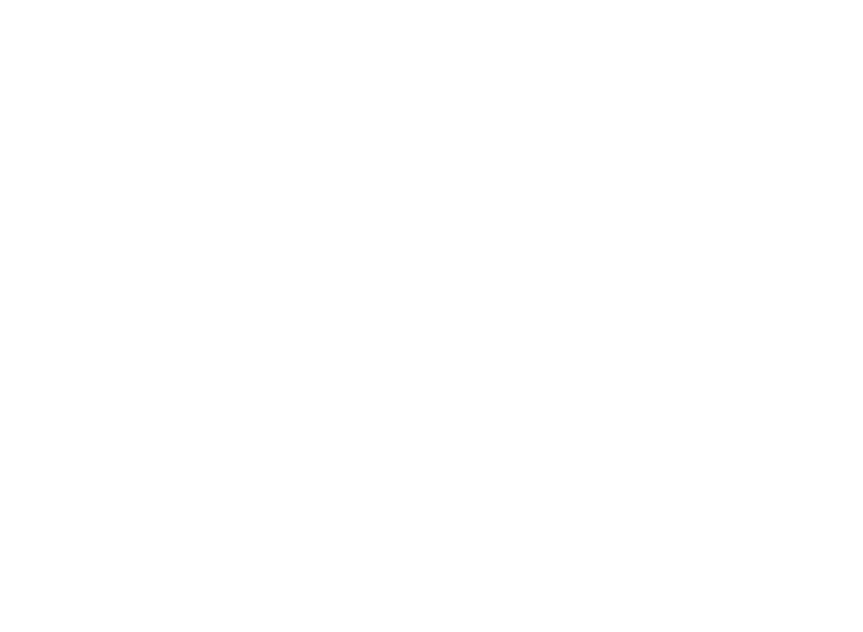
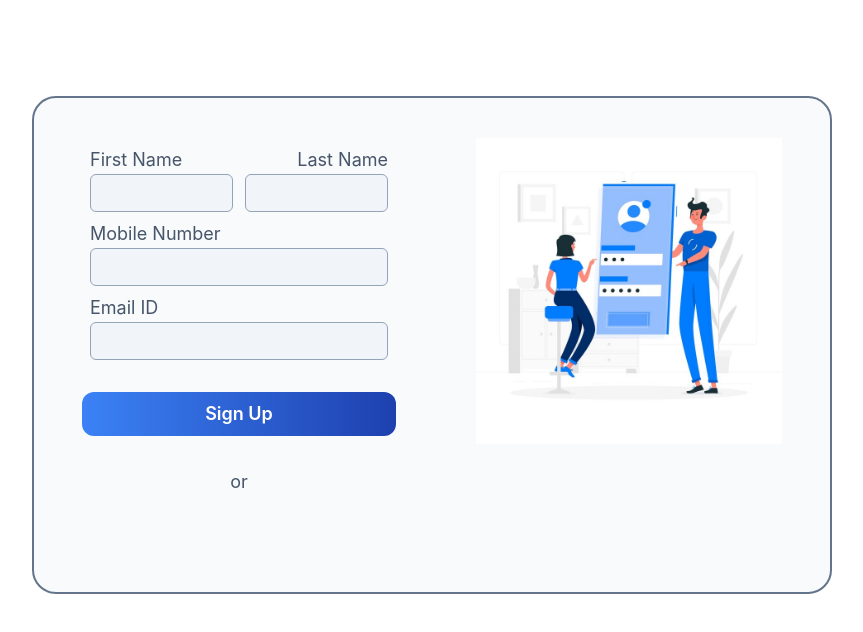
Before and after one commit to pallavee-2705/projectwhiz, a React (Create React App) app: page /login in a window 1280 px wide. Before the commit this address had no page. Shown: the top 632 px of the page, without its empty margins (208-1071 px from the left). Built offline with nearby package versions, Linux system fonts and the light colour scheme.

Commit message:
made the layout for sign up page

```diff
--- a/src/App.js
+++ b/src/App.js
@@ -1,31 +1,35 @@
 import React from 'react';
-import { Home, Dashboard, Blog, Contact, Privacypolicy, About } from './pages';
-import { BrowserRouter as Router, Routes, Route } from 'react-router-dom';
+import { Home, Dashboard, Blog, Contact, Privacypolicy, About, Login } from './pages';
+import { BrowserRouter as Router, Routes, Route, useLocation } from 'react-router-dom';
 import { Footer, Header } from './components';
 
 function App() {
   return (
     <Router>
-      <Layout>
-        <Routes>
-          <Route path="/" element={<Home />} />
-          <Route path="/dashboard" element={<Dashboard />} />
-          <Route path="/blog" element={<Blog />} />
-          <Route path="/about" element={<About />} />
-          <Route path="/contact" element={<Contact />} />
-          <Route path="/privacypolicy" element={<Privacypolicy />} />
-        </Routes>
-      </Layout>
+      <Routes>
+        <Route path="/" element={<Layout><Home /></Layout>} />
+        <Route path="/dashboard" element={<Layout><Dashboard /></Layout>} />
+        <Route path="/blog" element={<Layout><Blog /></Layout>} />
+        <Route path="/about" element={<Layout><About /></Layout>} />
+        <Route path="/contact" element={<Layout><Contact /></Layout>} />
+        <Route path="/privacypolicy" element={<Layout><Privacypolicy /></Layout>} />
+        <Route path="/login" element={<Login />} />
+      </Routes>
     </Router>
   );
 }
 
 function Layout({ children }) {
+  const location = useLocation();
+
+  // Check if the current route is the login page
+  const isLoginPage = location.pathname === '/login';
+
   return (
     <div>
-      <Header />
+      {!isLoginPage && <Header />}
       {children}
-      <Footer />
+      {!isLoginPage && <Footer />}
     </div>
   );
 }
--- a/src/assets/index.js
+++ b/src/assets/index.js
@@ -4,5 +4,6 @@
 import why2 from './why2.png'
 import why3 from './why3.png'
 import footerlogo from './footerlogo.png'
+import loginimg from "./login.jpg"
 
-export{headerlogo , bannerimg, why1, why2, why3, footerlogo}
+export{headerlogo , bannerimg, why1, why2, why3, footerlogo, loginimg}
--- a/src/components/Features.jsx
+++ b/src/components/Features.jsx
@@ -2,7 +2,7 @@
 
 function Features() {
   return (
-    <div className='py-20 px-20'>
+    <div id='features' className='py-20 px-20'>
         Features
     </div>
   )
--- a/src/components/Header.jsx
+++ b/src/components/Header.jsx
@@ -1,14 +1,27 @@
 import React from 'react';
 import { headerlogo } from '../assets';
-import { FaArrowRight, FaUser } from "react-icons/fa";
+import { FaArrowRight } from "react-icons/fa";
 import { Link } from 'react-router-dom';
-import { GoogleLogin} from '@react-oauth/google';
-import { GoogleLogout } from 'react-google-login';
-import { useState } from 'react';
-
 
 function Header() {
-
+  const scrollToWhyProjectWhiz = () => {
+    const whyProjectWhizSection = document.getElementById('whyprojectwhiz');
+    if (whyProjectWhizSection) {
+      window.scrollTo({
+        top: whyProjectWhizSection.offsetTop,
+        behavior: 'smooth' // Add smooth scroll behavior
+      });
+    }
+  };
+  const scrollToFeatures = () => {
+    const featuresSection = document.getElementById('features');
+    if (featuresSection) {
+      window.scrollTo({
+        top: featuresSection.offsetTop,
+        behavior: 'smooth' // Add smooth scroll behavior
+      });
+    }
+  };
   return (
     <header className="bg-white shadow-md">
       <div className="container mx-auto px-12">
@@ -20,7 +33,7 @@
             </a>
             <ul className="flex space-x-6 ml-4">
               <li>
-                <a href="#" className="text-gray-600 hover:text-gray-900 hover:scale-105">
+                <a href="#" onClick={scrollToWhyProjectWhiz} className="text-gray-600 hover:text-gray-900 hover:scale-105">
                 <span className="inline-block transition-transform duration-300 hover:scale-105">
                   Why ProjectWhiz?
                 </span>
@@ -34,7 +47,7 @@
               </Link>
               </li>
               <li>
-              <a href="#" className="text-gray-600 hover:text-gray-900 hover:scale-105">
+              <a href="#" onClick={scrollToFeatures} className="text-gray-600 hover:text-gray-900 hover:scale-105">
                 <span className="inline-block transition-transform duration-300 hover:scale-105">
                   Features
                 </span>
@@ -51,34 +64,20 @@
               </Link>
           </li>
           <li>
-              {!isAuthenticated ? (
-                <GoogleLogin
-                clientId="YOUR_CLIENT_ID.apps.googleusercontent.com"
-                buttonText="Login"
-                onSuccess={handleLoginSuccess}
-                onFailure={handleLoginFailure}
-                cookiePolicy={'single_host_origin'}
-                isSignedIn={true}
-              />
-              ) : (
-                <GoogleLogout
-                  clientId="907017828098-i1iouhd7u88ad7j4d9ic3selsc5f86us.apps.googleusercontent.com"
-                  buttonText="Logout"
-                  onLogoutSuccess={handleLogout}
-                />
-              )}
+              <a href="/login" className="text-gray-600 hover:text-gray-900 hover:scale-105">
+                <span className="inline-block transition-transform duration-300 hover:scale-105">
+                  Login
+                </span>
+              </a>
           </li>
+
             <li>
-              {!isAuthenticated ? (
-                <a href="#" className="text-white bg-gradient-to-r from-blue-500 to-blue-800 px-4 py-2 font-semibold rounded-xl flex items-center justify-center relative transition-transform transform-gpu hover:-translate-y-1 hover:shadow-lg">
+              <a href="/login" className="text-white bg-gradient-to-r from-blue-500 to-blue-800 px-4 py-2 font-semibold rounded-xl flex items-center justify-center relative transition-transform transform-gpu hover:-translate-y-1 hover:shadow-lg">
                 <span>Get Started</span>
                 <span className="ml-2">
                   <FaArrowRight />
                 </span>
               </a>
-              ) : (
-                <span></span>
-              )}
             </li>
 
           </ul>
--- a/src/components/Whyprojectwhiz.jsx
+++ b/src/components/Whyprojectwhiz.jsx
@@ -2,7 +2,7 @@
 import { why1, why2, why3 } from '../assets'
 function Whyprojectwhiz() {
   return (
-    <div className="bg-gradient-to-r from-blue-300 to-blue-600">
+    <div id='whyprojectwhiz' className="bg-gradient-to-r from-blue-300 to-blue-600">
         <svg className="wave-top" viewBox="0 0 1439 147" version="1.1" xmlns="http://www.w3.org/2000/svg" xmlnsXlink="http://www.w3.org/1999/xlink">
         <g stroke="none" stroke-width="1" fill="none" fill-rule="evenodd">
             <g transform="translate(-1.000000, -14.000000)" fill-rule="nonzero">
--- a/src/pages/Home.jsx
+++ b/src/pages/Home.jsx
@@ -1,5 +1,5 @@
 import React from 'react'
-import { Header, Banner, Whyprojectwhiz, Footer, Features } from '../components'
+import { Banner, Whyprojectwhiz, Features } from '../components'
 
 const Home = () => {
     return (
--- a/src/pages/Login.jsx
+++ b/src/pages/Login.jsx
@@ -2,7 +2,8 @@
 import { GoogleLogin} from '@react-oauth/google';
 import { GoogleLogout } from 'react-google-login';
 import { useState } from 'react';
-
+import { FaArrowRight } from 'react-icons/fa';
+import { loginimg } from '../assets';
 
 function Login() {
     const [isAuthenticated, setIsAuthenticated] = useState(false);
@@ -26,7 +27,55 @@
     };
 
         return (
-    <div>
+    <div className='bg-slate-50 flex px-12 py-10 gap-20 border-slate-500 border-2 mx-60 my-24 rounded-3xl'>
+          <div className='h-full w-1/2 items-center justify-between font-normal text-slate-600 text-lg'>
+      {/* for the form  */}
+            <div className>
+              {/* for the names  */}
+                  <div className='m-2'>
+                  <div className='flex justify-between items-center'>
+                    {/* first name */}
+                    <span>
+                    First Name
+                    </span>
+                    {/* Last name */}
+                    <span>
+                      Last Name
+                    </span>
+                    </div >
+                    <div className='flex gap-3 justify-between'>
+                      {/* input for first name */}
+                            <input className='bg-slate-100 p-1 rounded-md border  border-slate-400 w-1/2' type="text" />
+                            {/* input for last name */}
+                            <input className='bg-slate-100 p-1 rounded-md border  border-slate-400 w-1/2' type="text" />
+                    </div>
+                  </div>
+
+              {/* mobile number */}
+              <div className='flex flex-col m-2'>
+                Mobile Number
+                <input className='bg-slate-100 p-1 rounded-md border  border-slate-400' type="text" />
+
+              </div>
+              {/* email */}
+              <div className='flex flex-col m-2'>
+                Email ID
+                <input className='bg-slate-100 p-1 rounded-md border  border-slate-400' type="text" />
+
+              </div>
+              {/* sign up button */}
+              <div className='my-8'>
+              <a href="/login" className="  flex items-center justify-center text-white bg-gradient-to-r from-blue-500 to-blue-800 px-4 py-2 font-semibold rounded-xl relative transition-transform transform-gpu hover:-translate-y-1 hover:shadow-lg">
+                Sign Up
+              </a>
+              </div>
+               {/* or */}
+               <div className='m-2 flex items-center justify-center'>
+              <span> or </span>
+               </div>
+            </div>
+            <div className='m-2 gap-2 flex'>
+
           {!isAuthenticated ? (
                           <GoogleLogin
                           clientId="YOUR_CLIENT_ID.apps.googleusercontent.com"
@@ -44,16 +93,14 @@
                           />
                         )}
 
-{!isAuthenticated ? (
-                <a href="#" className="text-white bg-gradient-to-r from-blue-500 to-blue-800 px-4 py-2 font-semibold rounded-xl flex items-center justify-center relative transition-transform transform-gpu hover:-translate-y-1 hover:shadow-lg">
-                  <span>Get Started</span>
-                  <span className="ml-2">
-                    <FaArrowRight />
-                  </span>
-                </a>
-              ) : (
-                <span></span>
-              )}
+
+            </div>
+            </div>
+
+  {/* for the image */}
+  <div className='w-1/2'>
+          <img src={loginimg} alt="" />
+  </div>
 </div>
   )
 }
--- a/src/pages/index.js
+++ b/src/pages/index.js
@@ -4,4 +4,5 @@
 import Blog from "./Blog";
 import Privacypolicy from "./Privacypolicy";
 import About from "./About";
-export{Home, Dashboard, Blog, Privacypolicy, Contact, About};
+import Login from "./Login";
+export{Home, Dashboard, Blog, Privacypolicy, Contact, About, Login};
```
Also changed, not shown: src/assets/login.jpg (added). Lines whose indentation alone changed are shown as unchanged.
